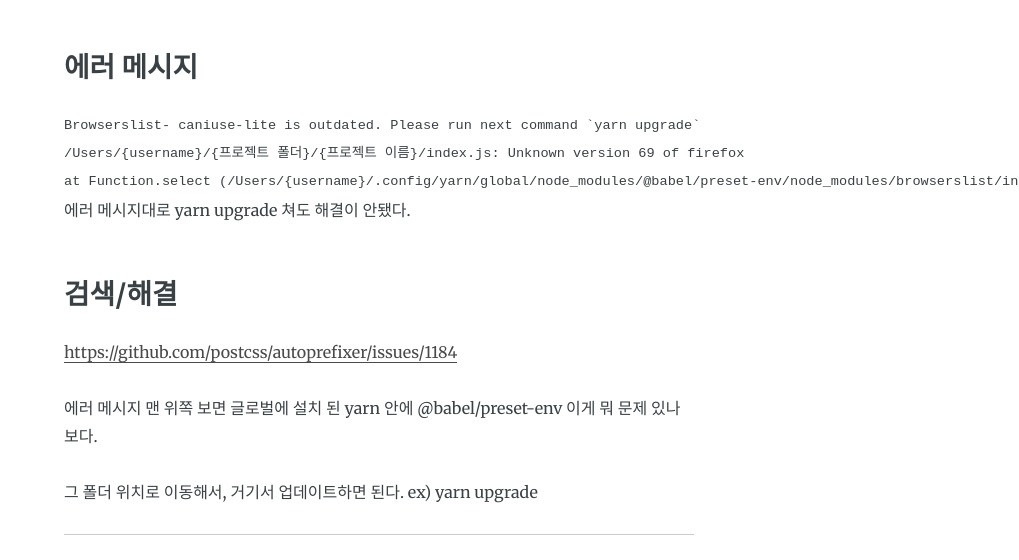
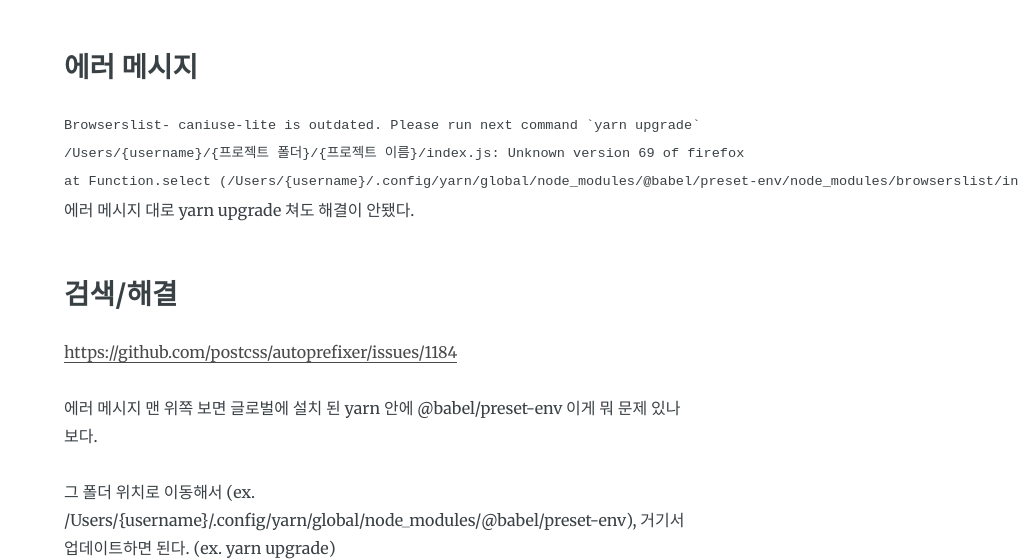
Before and after one commit to justinaus/blog-gatsby, a Gatsby site: page /browserslist-error/ in a window 1280 px wide. Shown: the part 214-774 px from the top of the page, without its empty margins (261-1280 px from the left). Built offline with nearby package versions, Linux system fonts and the light colour scheme; Gatsby itself is replaced by a stand-in of ours; some packages are replaced by stand-ins of ours; code samples lack their colours.

Commit message:
Update content browserslist error

````diff
--- a/content/blog/browserslist-error/index.md
+++ b/content/blog/browserslist-error/index.md
@@ -12,7 +12,7 @@
 at Function.select (/Users/{username}/.config/yarn/global/node_modules/@babel/preset-env/node_modules/browserslist/index.js:942:17)
 ```
 
-에러 메시지대로 yarn upgrade 쳐도 해결이 안됐다.
+에러 메시지 대로 yarn upgrade 쳐도 해결이 안됐다.
 
 ## 검색/해결
 
@@ -20,4 +20,4 @@
 
 에러 메시지 맨 위쪽 보면 글로벌에 설치 된 yarn 안에 @babel/preset-env 이게 뭐 문제 있나보다.
 
-그 폴더 위치로 이동해서, 거기서 업데이트하면 된다. ex) yarn upgrade
+그 폴더 위치로 이동해서 (ex. /Users/{username}/.config/yarn/global/node_modules/@babel/preset-env), 거기서 업데이트하면 된다. (ex. yarn upgrade)
````
